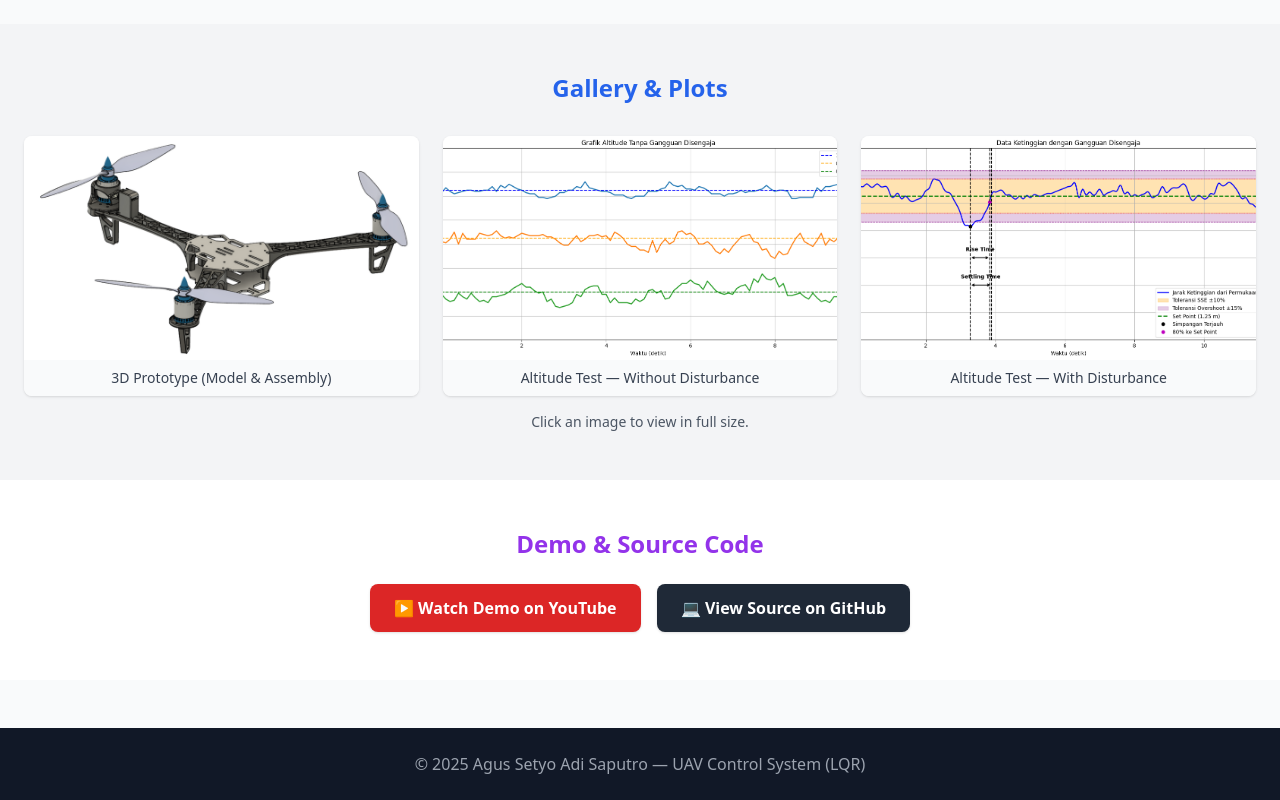
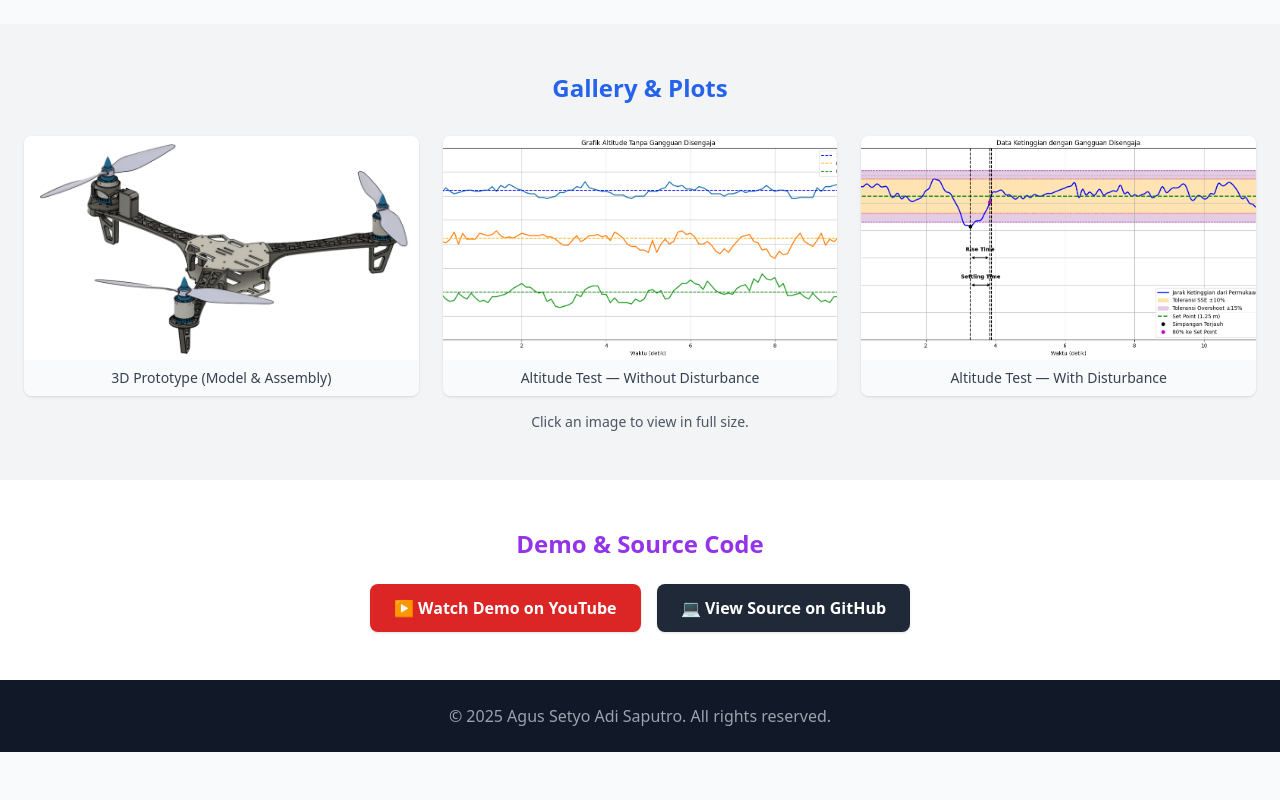
Before and after one commit to setyooagus/myportofolio, a website: page src/project-uav.html in a window 1280 px wide. Shown: the part 1232-2032 px from the top of the page. After the commit the page ends 1984 px from the top, so only its background shows below. Drawn offline with Linux system fonts and the light colour scheme.

Commit message:
Update project-uav.html

```diff
--- a/src/project-uav.html
+++ b/src/project-uav.html
@@ -207,8 +207,8 @@
   </section>
 
   <!-- Footer -->
-  <footer class="bg-gray-900 text-gray-400 py-6 text-center mt-12">
-    <p>&copy; 2025 Agus Setyo Adi Saputro — UAV Control System (LQR)</p>
+  <footer class="bg-gray-900 text-gray-400 py-6 text-center">
+    <p>&copy; 2025 Agus Setyo Adi Saputro. All rights reserved.</p>
   </footer>
 
 </body>
```
